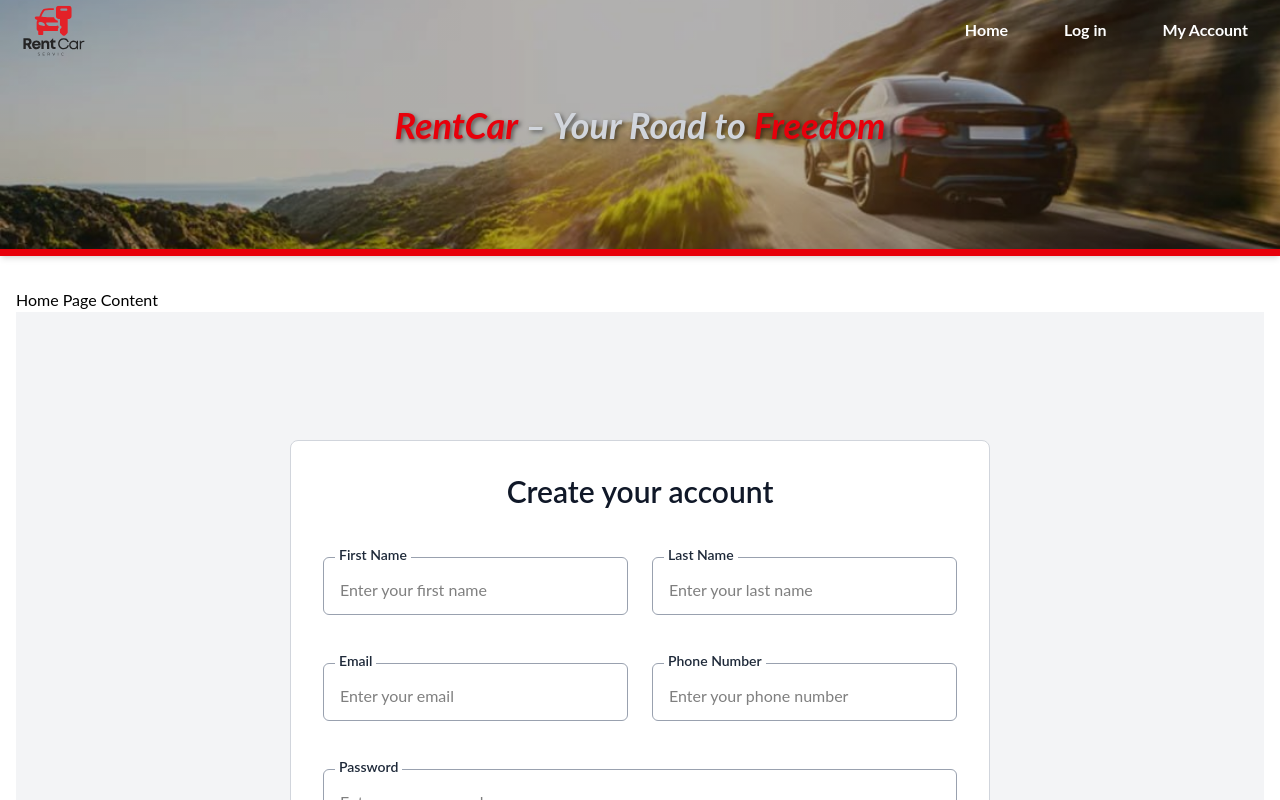
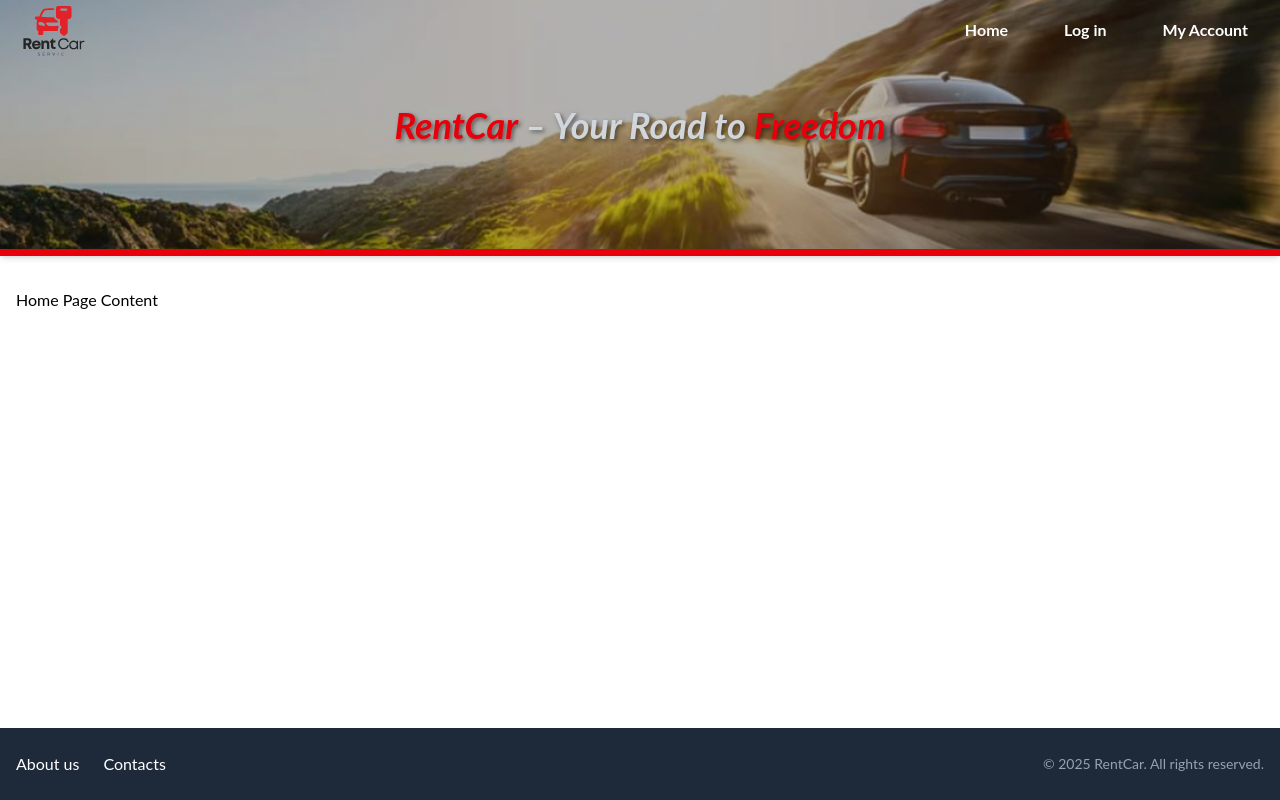
Before and after one commit to ratedaux/AIT-TR-Car-rental-project-front, a React (Vite) app: page / in a window 1280 px wide. Shown: the top 800 px of the page. Built offline with nearby package versions, Linux system fonts and the light colour scheme.

Commit message:
app changes

```diff
--- a/App.tsx
+++ b/App.tsx
@@ -13,7 +13,6 @@ const App = () => {
     <BrowserRouter>
       <Layout>
         <Home />
-        <UserRegistrationForm/>
       </Layout>
 
 
```
